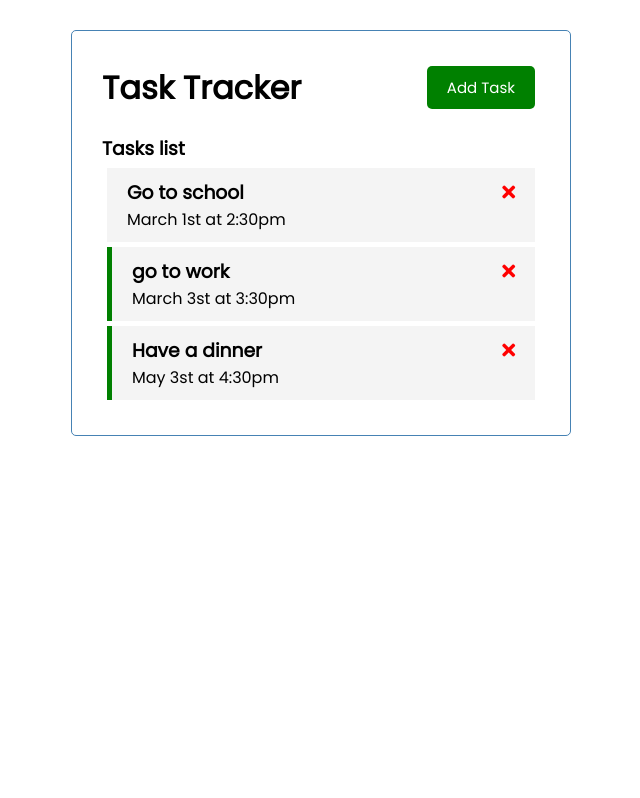
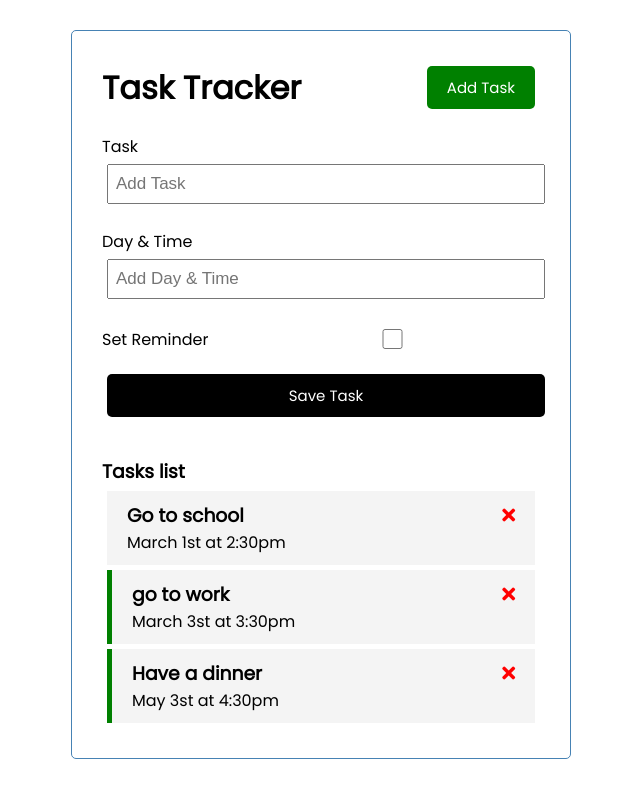
Before and after one commit to 800tiger/vuetask, a Vue app: page / in a window 1280 px wide. Shown: the whole page, without its empty margins (319-959 px from the left). Built offline with nearby package versions, Linux system fonts and the light colour scheme.

Commit message:
add new task

```diff
--- a/src/App.vue
+++ b/src/App.vue
@@ -1,6 +1,7 @@
 <template>
   <div class="container">
     <Header title="Task Tracker"/>
+    <TaskForm @add-task="addTask" />
     <Tasks
         @toggle-task="toggleTask"
         @delete-task="deleteTask"
@@ -13,12 +14,14 @@
 
 import Header from './components/Header.vue'
 import Tasks from './components/Tasks.vue'
+import TaskForm from './components/TaskForm.vue'
 
 export default {
   name: 'App',
   components: {
     Header,
-    Tasks
+    Tasks,
+    TaskForm
   },
   data(){
     return {
@@ -32,7 +35,11 @@ export default {
       }
     },
     toggleTask(id){
-      console.log(id)
+      const toggle = this.tasks.find(task=>task.id === id)
+      toggle.reminder = !toggle.reminder
+    },
+    addTask(task){
+      this.tasks = [...this.tasks,task]
     }
   },
   created(){
--- /dev/null
+++ b/src/components/TaskForm.vue
@@ -0,0 +1,80 @@
+<template>
+  <form @submit="AddNewTask" class="add-form">
+    <div class="form-control">
+      <label>Task</label>
+      <input v-model="text" type="text" name="text" placeholder="Add Task" />
+    </div>
+    <div class="form-control">
+      <label>Day & Time</label>
+      <input
+        v-model="date"
+        type="text"
+        name="day"
+        placeholder="Add Day & Time"
+      />
+    </div>
+    <div class="form-control form-control-check">
+      <label>Set Reminder</label>
+      <input v-model="reminder" type="checkbox" name="reminder" />
+    </div>
+
+    <input type="submit" value="Save Task" class="btn btn-block" />
+  </form>
+</template>
+<script>
+export default {
+    name:'TaskForm',
+    data(){
+        return{
+            text:'',
+            date:'',
+            reminder:false
+        }
+    },
+    methods:{
+        AddNewTask(e){
+            e.preventDefault()
+            const newTask = {
+                id: Math.floor(Math.random()*1000),
+                text: this.text,
+                day: this.date,
+                reminder : this.reminder
+            }
+            this.$emit('add-task',newTask)
+            this.text = ''
+            this.date = ''
+            this.reminder = false
+        }
+    }
+}
+</script>
+<style scoped>
+.add-form {
+  margin-bottom: 40px;
+}
+.form-control {
+  margin: 20px 0;
+}
+.form-control label {
+  display: block;
+}
+.form-control input {
+  width: 100%;
+  height: 40px;
+  margin: 5px;
+  padding: 3px 7px;
+  font-size: 17px;
+}
+.form-control-check {
+  display: flex;
+  align-items: center;
+  justify-content: space-between;
+}
+.form-control-check label {
+  flex: 1;
+}
+.form-control-check input {
+  flex: 2;
+  height: 20px;
+}
+</style>
```
